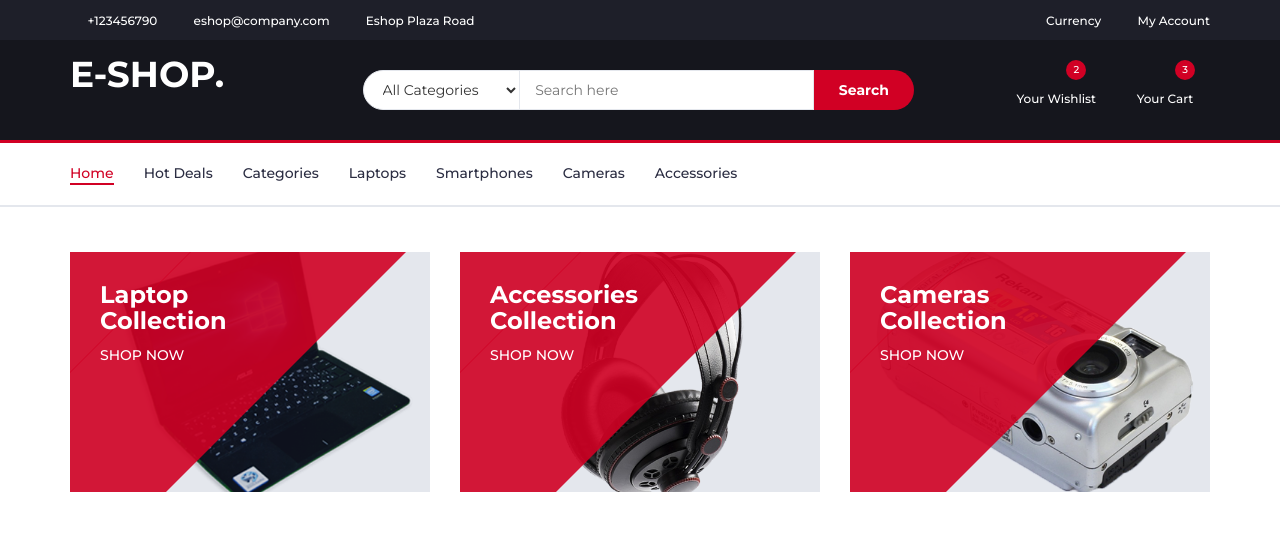
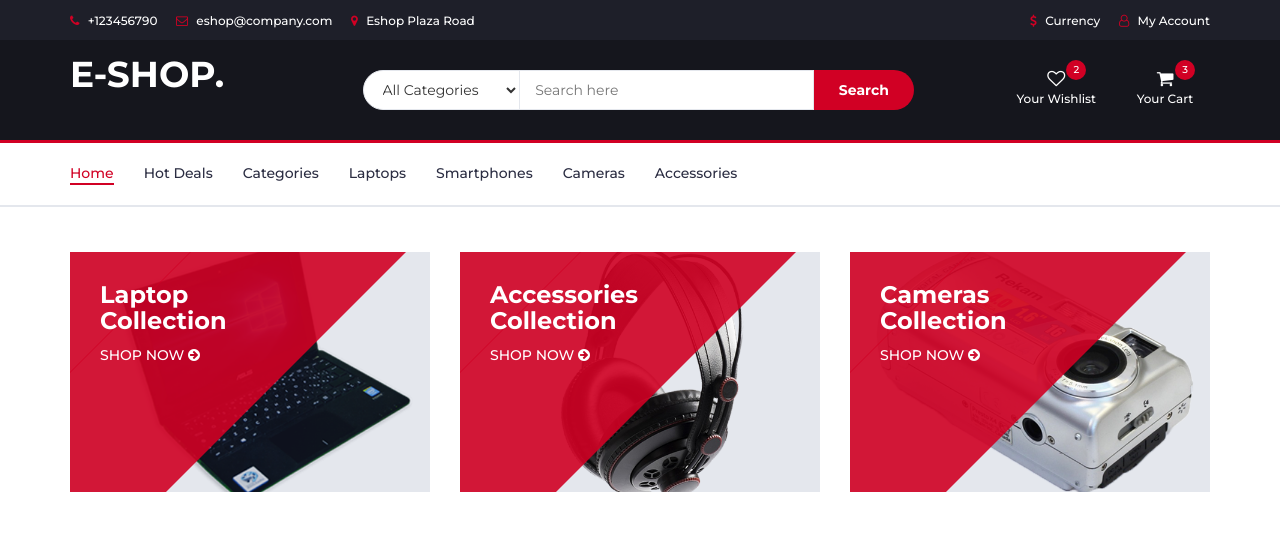
Before and after one commit to matthewkuria/Eshop, a Django app: page /store in a window 1280 px wide. Shown: the top 560 px of the page. Run offline with Django 5.2, Linux system fonts and the light colour scheme; data comes from the database, SQL or seed files in the repository; both versions use the stored data as it was after the commit; some libraries are stand-ins or nearby versions; some web fonts are replaced.

Commit message:
add CDN font awesome

```diff
--- a/store/templates/store/index.html
+++ b/store/templates/store/index.html
@@ -21,7 +21,9 @@
 		<link type="text/css" rel="stylesheet" href="{% static 'mycss/nouislider.min.css' %}"/>
 
 		<!-- Font Awesome Icon -->
-		<link rel="stylesheet" href="{% static 'mycss/font-awesome.min.css'  %}">
+		<link
+			href="http://cdnjs.cloudflare.com/ajax/libs/font-awesome/4.3.0/css/font-awesome.css"
+			rel="stylesheet"  type='text/css'>
 
 		<!-- Custom stlylesheet -->
 		<link type="text/css" rel="stylesheet" href="{% static 'mycss/style.css' %}"/>
```
Also changed, not shown: db.sqlite3.
